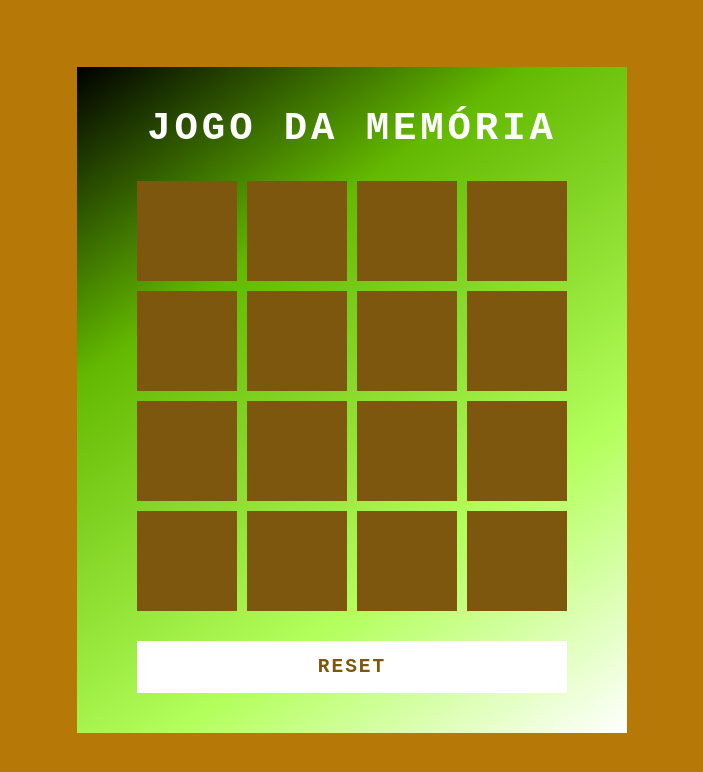
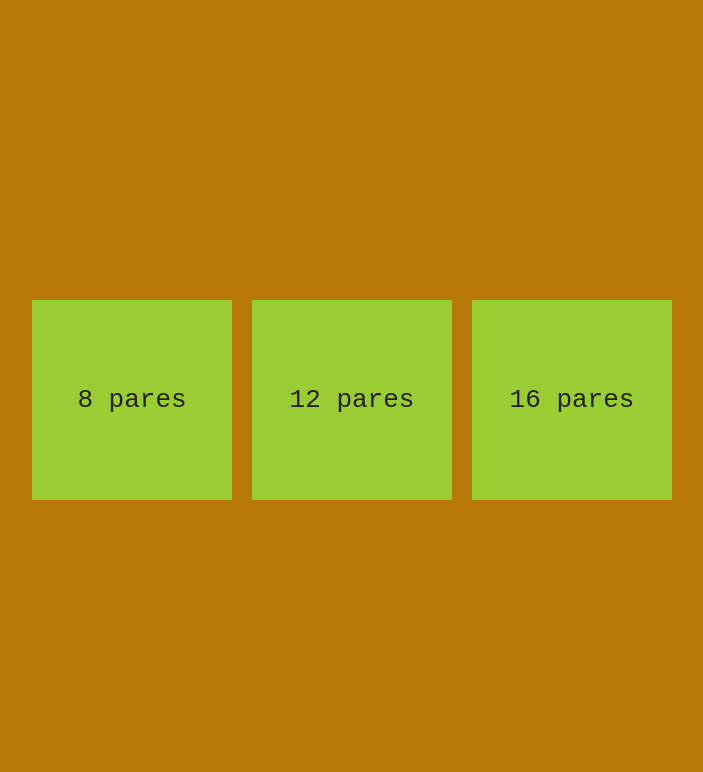
Before and after one commit to szlima/jogo-memoria, a plain HTML site: page index.html in a window 1280 px wide. Shown: the whole page, without its empty margins (288-991 px from the left). Drawn offline with Linux system fonts and the light colour scheme.

Commit message:
Disponibilizando 3 níveis de dificuldade

```diff
--- a/index.html
+++ b/index.html
@@ -9,7 +9,7 @@
     <link rel="stylesheet" href="./src/styles/main.css"/>
 </head>
 <body>
-    <div class="container">
+    <div class="container invisible">
         <h2>JOGO DA MEMÓRIA</h2>
         <div class="game"></div>
         <button class="reset" onclick="window.location.reload()">
--- a/src/scripts/engine.js
+++ b/src/scripts/engine.js
@@ -71,4 +71,22 @@ function drawCards(length){
     }
 }
 
-drawCards(8);
+function init(){
+
+    for(let i=0; i<3; i++){
+        const length= 8 + (i*4);
+        const option= document.createElement("div");
+        option.classList.add("optionStartGame");
+        option.innerText= `${length} pares`;
+        option.onclick= () => {
+            document.querySelector(".container").classList.remove("invisible");
+            document.querySelectorAll(".optionStartGame").forEach(optionDiv =>
+                optionDiv.classList.add("invisible")
+            );
+            drawCards(length);
+        };
+        document.querySelector("body").appendChild(option);
+    }
+}
+
+init();
--- a/src/styles/main.css
+++ b/src/styles/main.css
@@ -2,6 +2,7 @@ body{
     display: flex;
     justify-content: center;
     align-items: center;
+    gap: 20px;
     min-height: 100vh;
     background-color: #B67806;
     user-select: none;
@@ -49,7 +50,7 @@ h2{
 
 .game{
     width: 430px;
-    height: 430px;
+    min-height: 430px;
     display: flex;
     flex-wrap: wrap;
     gap: 10px;
@@ -103,3 +104,24 @@ h2{
 .boxMatch{
     background-color: #fcf3e3;
 }
+
+.optionStartGame{
+    width: 200px;
+    height: 200px;
+    background-color: yellowgreen;
+    color: #222;
+    display: flex;
+    justify-content: center;
+    align-items: center;
+    font-size: 2rem;
+}
+
+.optionStartGame:hover{
+    background-color: greenyellow;
+    color: #333;
+    cursor: pointer;
+}
+
+.invisible{
+    display: none;
+}
```
